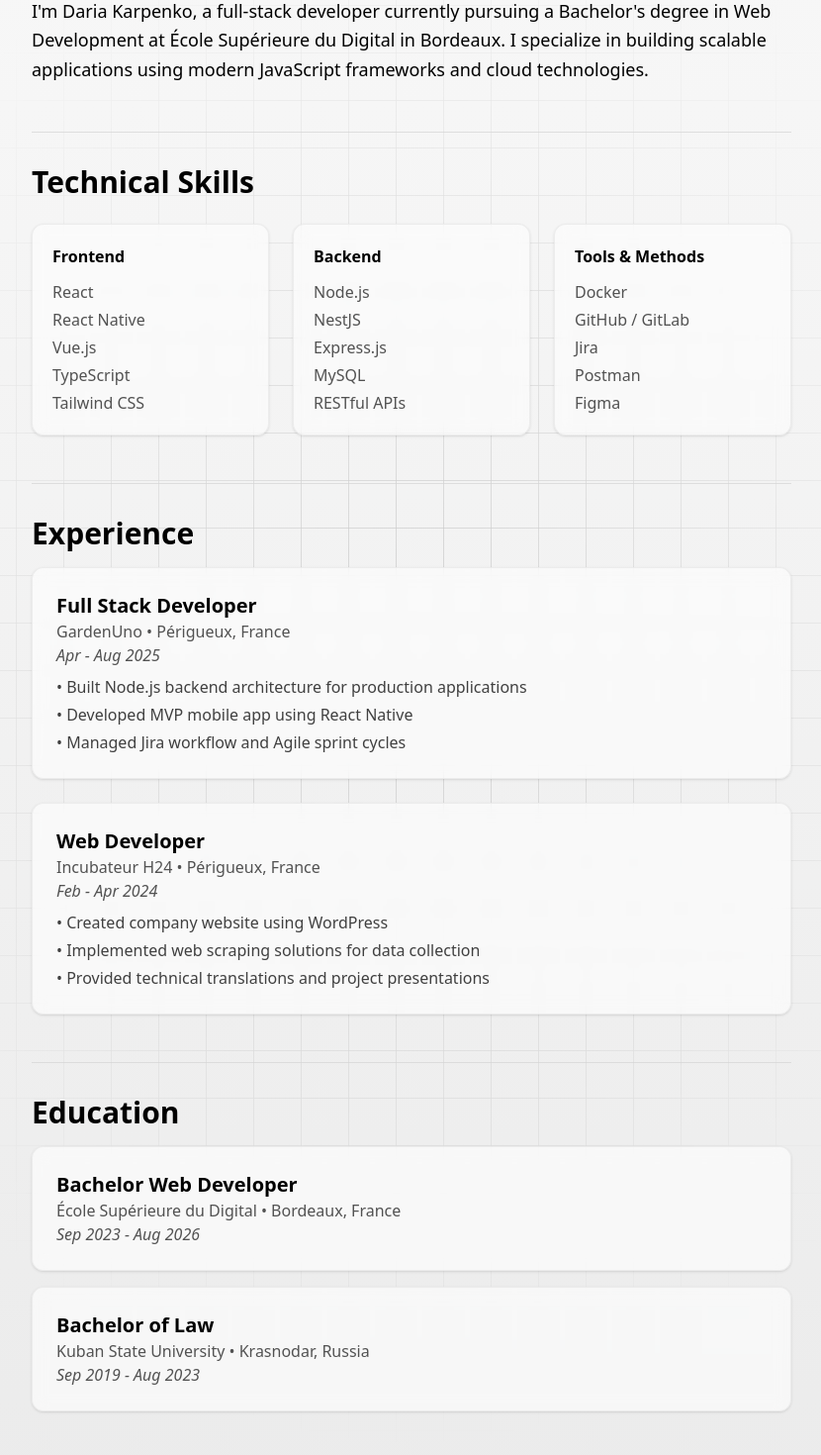
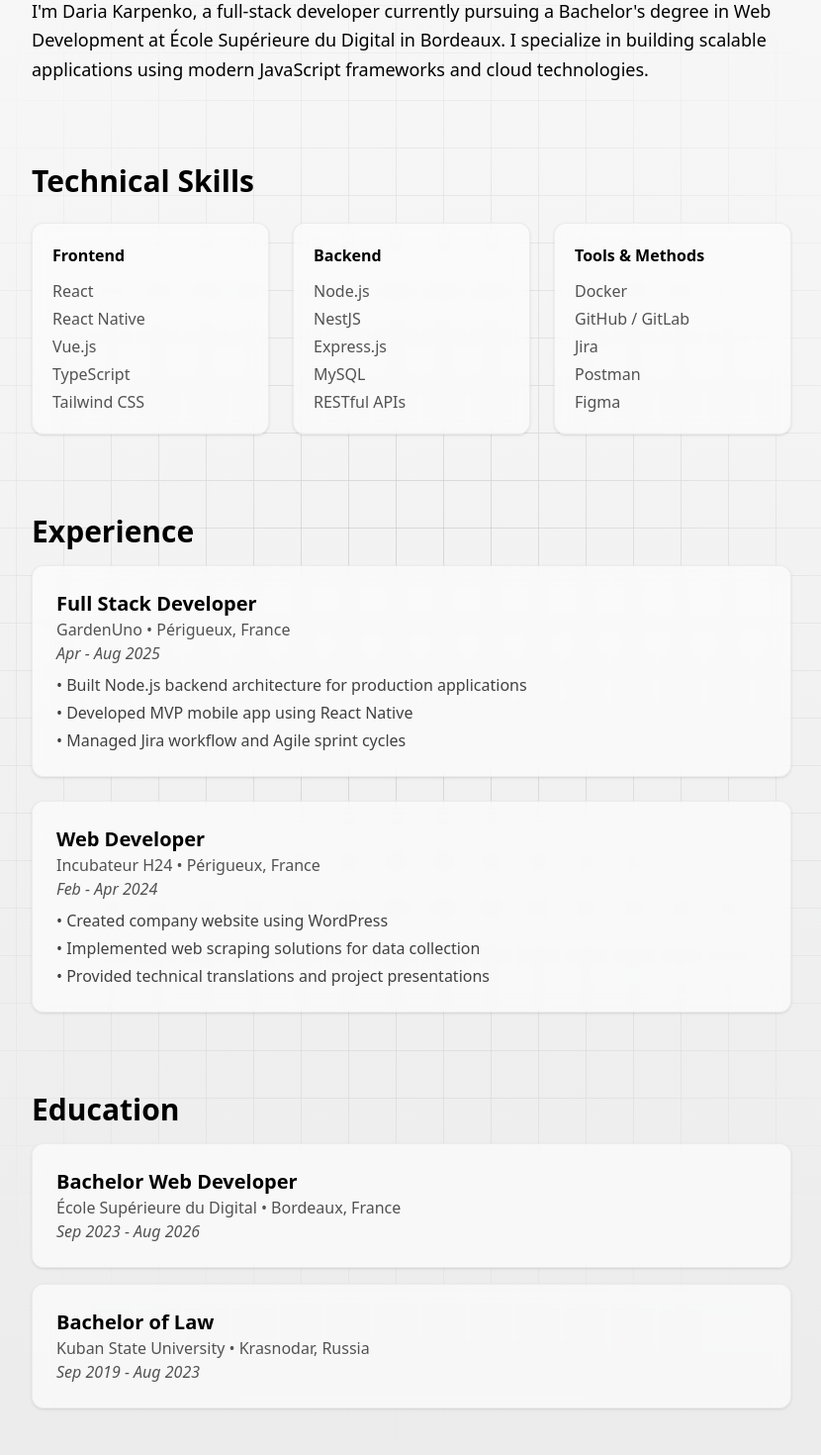
Before and after one commit to karpetoryba/my-portfolio-nextjs, a Next.js app: page / in a window 1280 px wide. Shown: the part 1060-2530 px from the top of the page at 99% size, without its empty margins (224-1054 px from the left). Built offline with nearby package versions, Linux system fonts and the light colour scheme.

Commit message:
🎨 Removed border-top styles from section divs in Home, About, and Contact pages for a cleaner layout.

```diff
--- a/src/app/about/page.tsx
+++ b/src/app/about/page.tsx
@@ -38,7 +38,7 @@ export default function AboutPage() {
             </p>
           </div>
 
-          <div className="mt-12 pt-8 border-t border-neutral-300/70">
+          <div className="mt-12 pt-8">
             <h2 className="text-3xl font-semibold mb-6">Technical Skills</h2>
             <div className="grid grid-cols-2 md:grid-cols-3 gap-6">
               <div className="bg-white/50 backdrop-blur-sm rounded-xl p-5 border border-neutral-200/70 shadow-sm">
@@ -74,7 +74,7 @@ export default function AboutPage() {
             </div>
           </div>
 
-          <div className="mt-12 pt-8 border-t border-neutral-300/70">
+          <div className="mt-12 pt-8">
             <h2 className="text-3xl font-semibold mb-4">Experience</h2>
             <div className="space-y-6">
               <div className="group rounded-xl border border-neutral-200/70 bg-white/60 backdrop-blur-sm p-6 shadow-sm transition-transform duration-300 hover:-translate-y-1 hover:shadow-md">
@@ -100,7 +100,7 @@ export default function AboutPage() {
             </div>
           </div>
 
-          <div className="mt-12 pt-8 border-t border-neutral-300/70">
+          <div className="mt-12 pt-8">
             <h2 className="text-3xl font-semibold mb-4">Education</h2>
             <div className="space-y-4">
               <div className="rounded-xl border border-neutral-200/70 bg-white/60 backdrop-blur-sm p-6 shadow-sm">
--- a/src/app/contact/page.tsx
+++ b/src/app/contact/page.tsx
@@ -43,7 +43,7 @@ export default function ContactPage() {
               </p>
             </div>
 
-            <div className="space-y-3 pt-8 border-t border-neutral-300/70">
+            <div className="space-y-3 pt-8">
               <a
                 href={`mailto:${email}`}
                 className="group flex items-center justify-center gap-2 rounded-xl border border-neutral-200/70 bg-white/60 backdrop-blur-sm px-4 py-3 shadow-sm transition-transform duration-300 hover:-translate-y-1 hover:shadow-md"
@@ -72,7 +72,7 @@ export default function ContactPage() {
             </div>
           </div>
 
-          <div className="mt-12 pt-8 border-t border-neutral-300/70">
+          <div className="mt-12 pt-8">
             <h2 className="text-3xl font-semibold mb-4">Availability</h2>
             <div className="rounded-xl border border-neutral-200/70 bg-white/60 backdrop-blur-sm p-6 shadow-sm">
               <p className="text-lg text-neutral-600">
--- a/src/app/page.tsx
+++ b/src/app/page.tsx
@@ -181,7 +181,7 @@ export default function Home() {
             </p>
           </div>
 
-          <div className="mt-12 pt-8 border-t border-neutral-300/70">
+          <div className="mt-12 pt-8">
             <h2 className="text-3xl font-semibold mb-6">Technical Skills</h2>
             <div className="grid grid-cols-2 md:grid-cols-3 gap-6">
               <div className="bg-white/50 backdrop-blur-sm rounded-xl p-5 border border-neutral-200/70 shadow-sm">
@@ -217,7 +217,7 @@ export default function Home() {
             </div>
           </div>
 
-          <div className="mt-12 pt-8 border-t border-neutral-300/70">
+          <div className="mt-12 pt-8">
             <h2 className="text-3xl font-semibold mb-4">Experience</h2>
             <div className="space-y-6">
               <div className="group rounded-xl border border-neutral-200/70 bg-white/60 backdrop-blur-sm p-6 shadow-sm transition-transform duration-300 hover:-translate-y-1 hover:shadow-md">
@@ -243,7 +243,7 @@ export default function Home() {
             </div>
           </div>
 
-          <div className="mt-12 pt-8 border-t border-neutral-300/70">
+          <div className="mt-12 pt-8">
             <h2 className="text-3xl font-semibold mb-4">Education</h2>
             <div className="space-y-4">
               <div className="rounded-xl border border-neutral-200/70 bg-white/60 backdrop-blur-sm p-6 shadow-sm">
```
